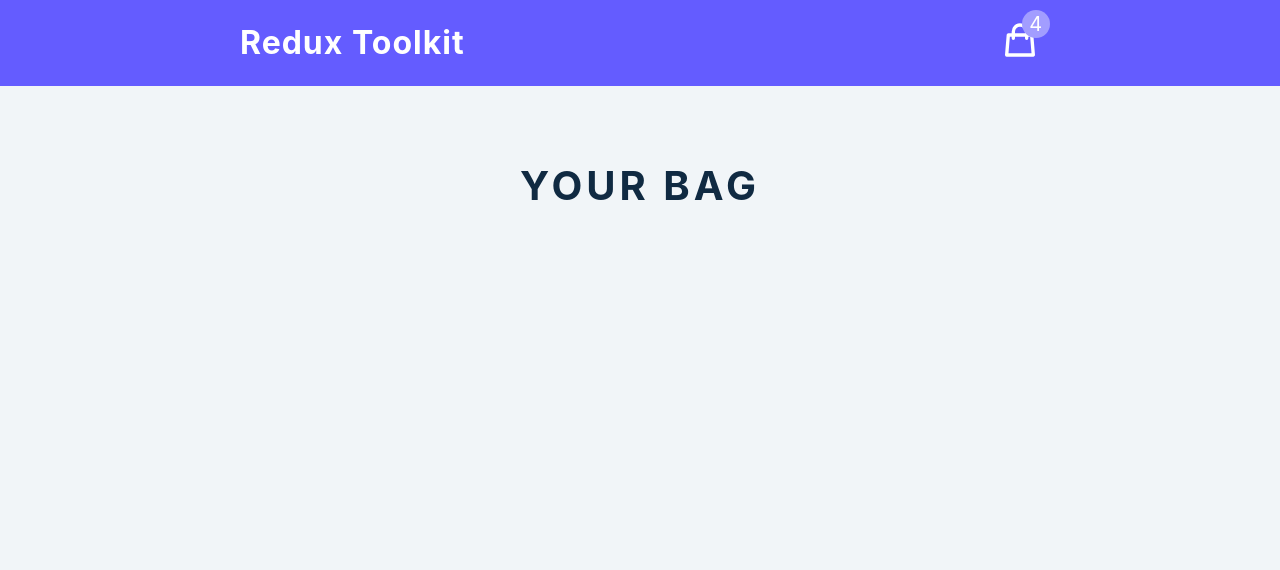
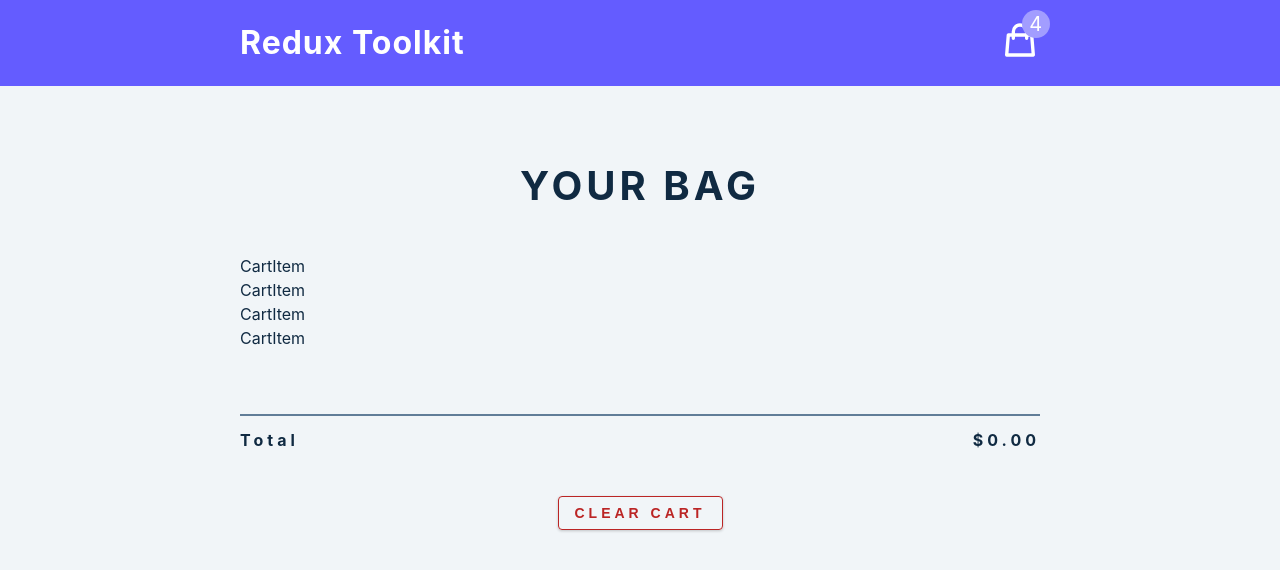
Before and after one commit to GUchechi/Your-Bag, a React (Create React App) app: page / in a window 1280 px wide. Shown: the top 570 px of the page. Built offline with nearby package versions, Linux system fonts and the light colour scheme; the HTML template or start-up script is replaced by a standard one.

Commit message:
cartContainer

```diff
--- a/src/components/CartContainer.jsx
+++ b/src/components/CartContainer.jsx
@@ -25,6 +25,15 @@
           return <CartItem key={item.id} {...item} />;
         })}
       </div>
+      <footer>
+        <hr />
+        <div className="cart-total">
+          <h4>
+            total <span>${total.toFixed(2)}</span>
+          </h4>
+        </div>
+        <button className="btn clear-btn">clear cart</button>
+      </footer>
     </section>
   );
 };
--- a/src/components/CartItem.jsx
+++ b/src/components/CartItem.jsx
@@ -3,7 +3,7 @@
 const CartItem = () => {
   return (
     <div>
-
+      CartItem
     </div>
   )
 }
```
